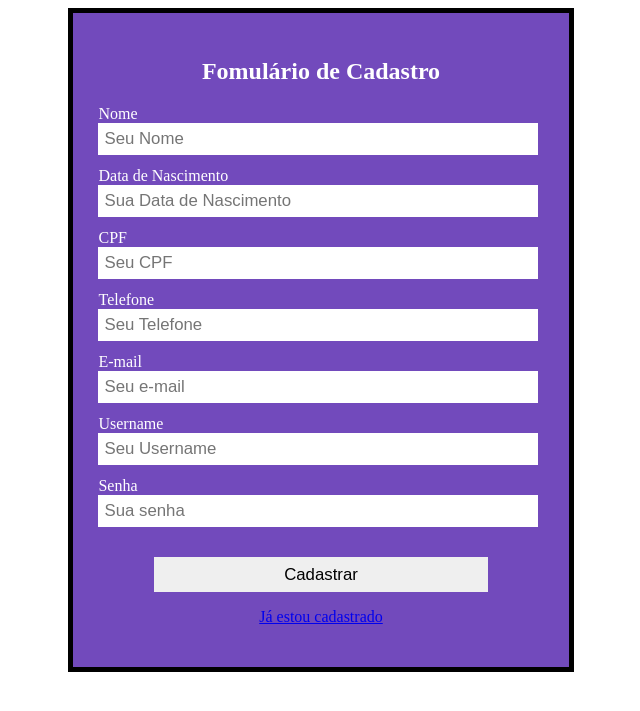
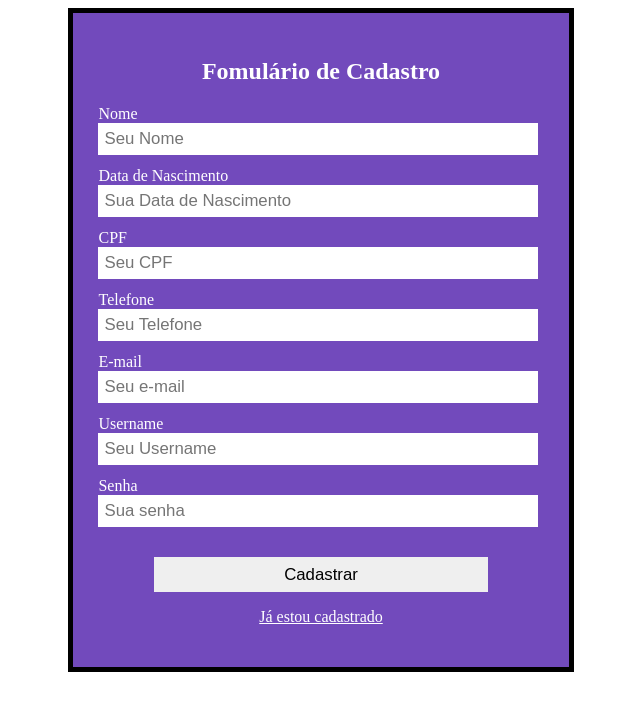
Before and after one commit to 231396/Rolling-Tetris-Web, a PHP site: page /html/signup.html in a window 1280 px wide. Shown: the top 711 px of the page, without its empty margins (319-959 px from the left). Run offline with PHP 8.4, Linux system fonts and the light colour scheme.

Commit message:
Add files via upload

```diff
--- a/src/css/style-signup.css
+++ b/src/css/style-signup.css
@@ -47,3 +47,7 @@ input[type="submit"]:hover{
 p{
     text-align: center;
 }
+
+a{
+    color:#FFFFFF;
+}
```
